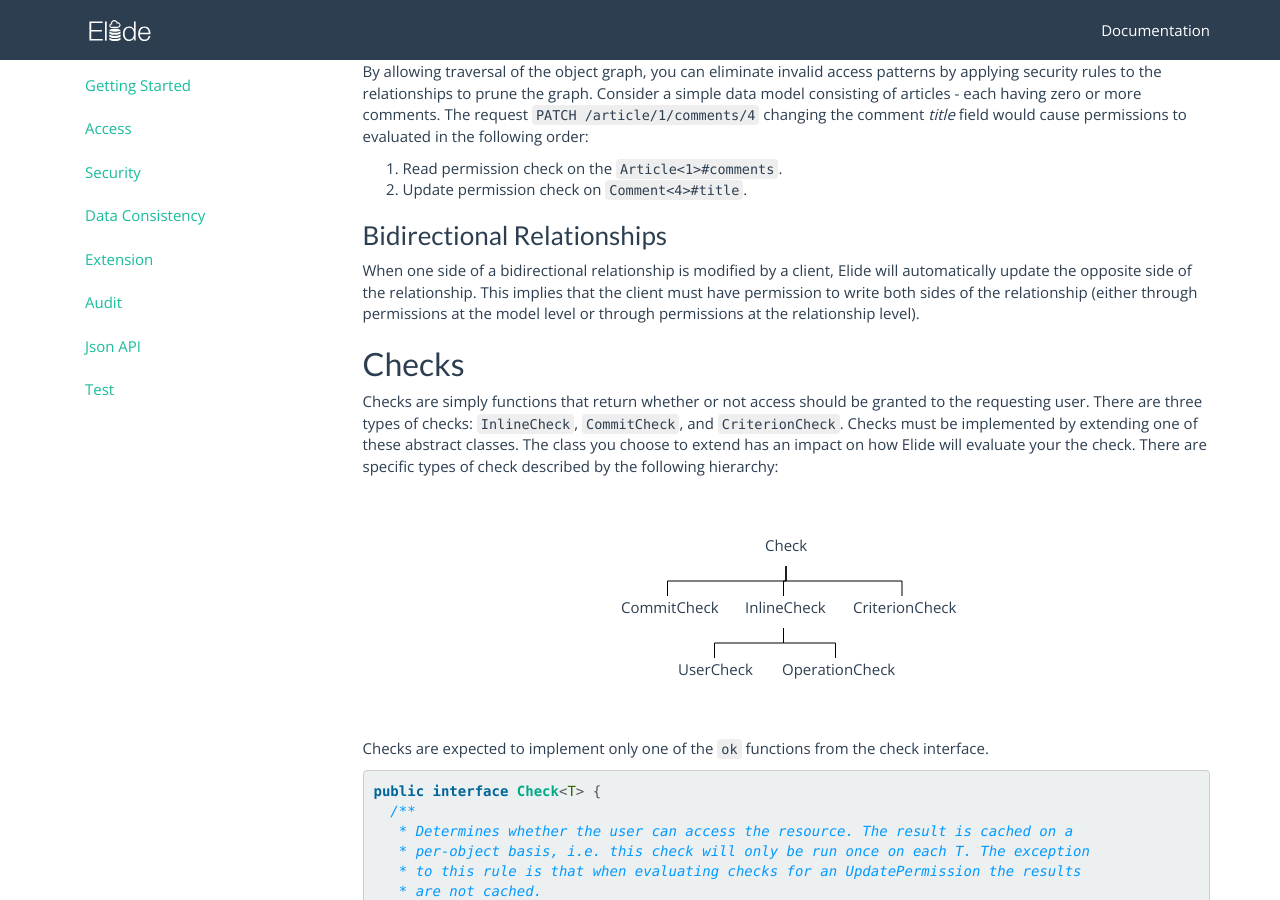
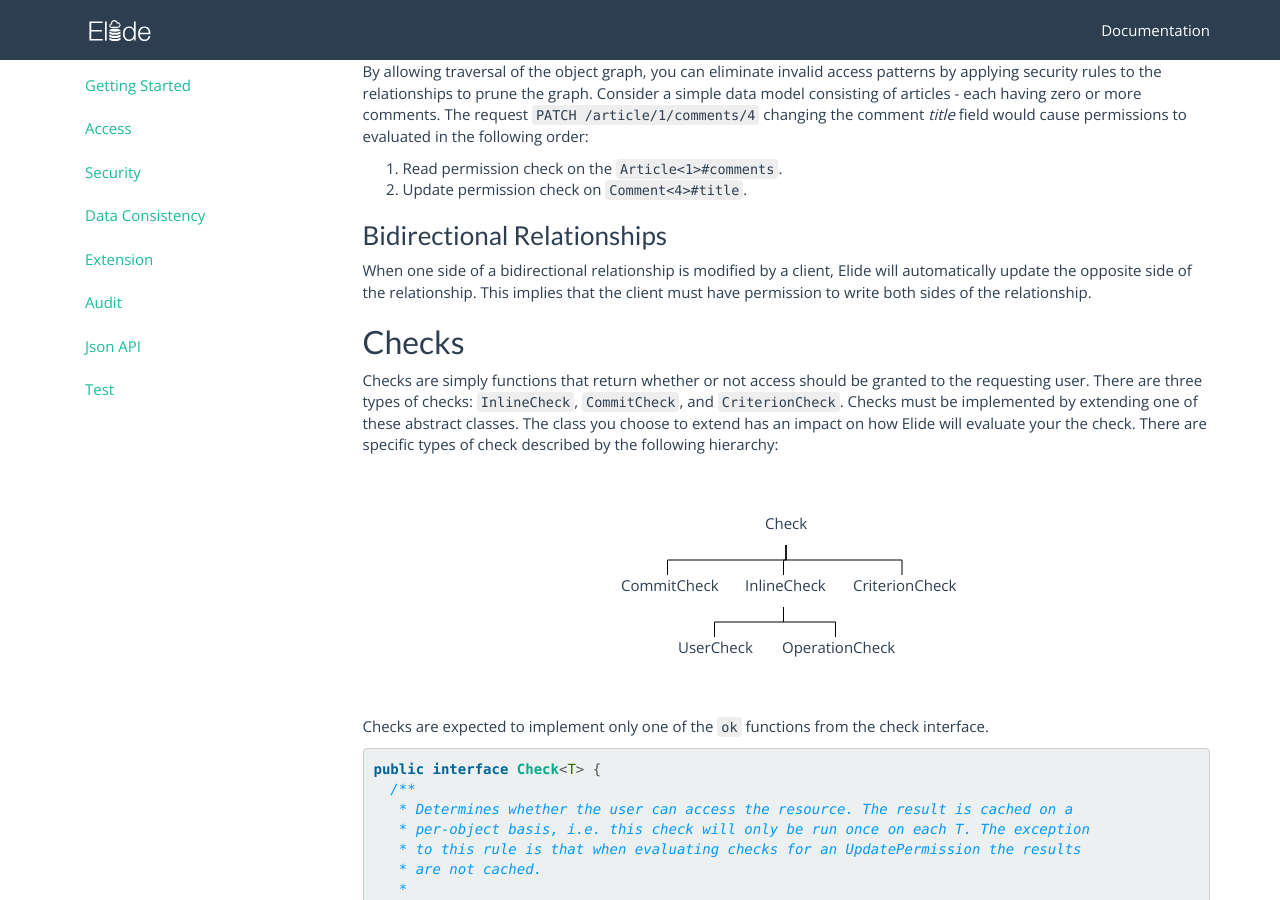
Before and after one commit to yahoo/elide-doc, a Jekyll site: the page built from pages/guide/03-security.md, in a window 1280 px wide and 900 px high, scrolled down 868 px. Built offline with Jekyll 4.4.1, drawn with Linux system fonts in a browser that asks for light colours; nearby versions of some CDN libraries.

Commit message:
Removed extraneous text

```diff
--- a/pages/guide/03-security.md
+++ b/pages/guide/03-security.md
@@ -49,7 +49,7 @@ relationships to prune the graph.  Consider a simple data model consisting of ar
 ### Bidirectional Relationships
 When one side of a bidirectional relationship is modified by a client, Elide will automatically update the
 opposite side of the relationship.  This implies that the client must have permission to write both sides of the
-relationship (either through permissions at the model level or through permissions at the relationship level).
+relationship.
 
 ## Checks
 Checks are simply functions that return whether or not access should be granted to the requesting user. There
```
